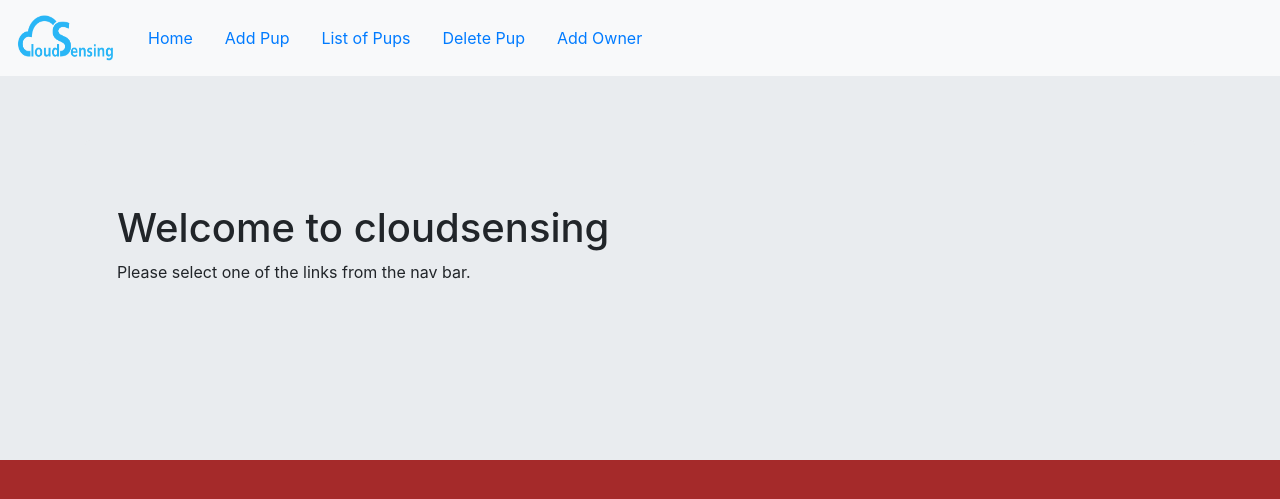
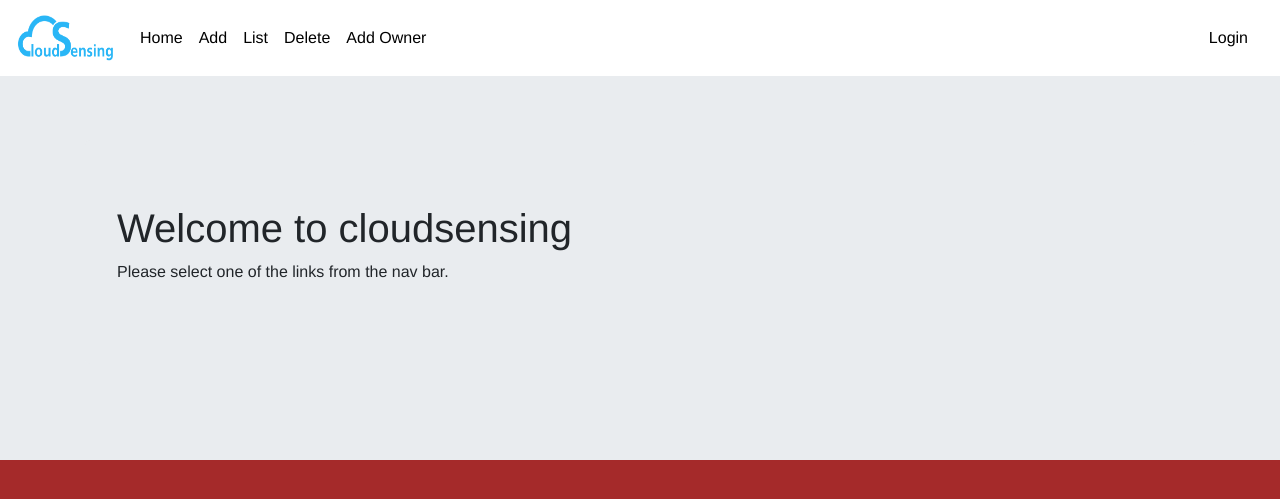
Before and after one commit to HenryITS/flask_db_nav, a Flask app: page / in a window 1280 px wide. Shown: the top 499 px of the page. Run offline with Flask 2, Linux system fonts and the light colour scheme; some libraries are stand-ins or nearby versions.

Commit message:
cloudsensing navbar

```diff
--- a/static/CSS/main.css
+++ b/static/CSS/main.css
@@ -1,3 +1,26 @@
+header {
+  background-color: #DFB887;
+  height: 35px;
+  width: 100%;
+  opacity: .9;
+  margin-bottom: 10px;
+}
+
 body {
      background-color: brown;
+     margin: 0;
+     padding: 0;
+     font-family: "Helvetica Neue", Helvetica, Arial, sans-serif;
+     color: border-left: ;
 }
+
+
+
+#Nav a {
+    color: black;
+}
+
+#Nav a:hover {
+    color: #29B6F6;
+    text-decoration: underline;
+}
--- a/templates/base.html
+++ b/templates/base.html
@@ -17,23 +17,55 @@
 
 <body>
 
-    <nav class="navbar navbar-expand-lg navbar-light bg-light">
-        <a class="navbar-brand" href="{{url_for('index')}}">
+    <!-- <nav class="navbar navbar-expand-lg navbar-light bg-light" style="background-color: #29B6F6;">
+        <a class="navbar-brand" href="{{ url_for('index') }}">
             <img src="{{url_for('static', filename='cloudsensing.png')}}" width="100" height="50" class="d-inline-block align-top" alt="">
-            <a class="nav-item nav-link" href="{{ url_for('index') }}">Home</a>
-            <a class="nav-item nav-link" href="{{ url_for('add_pup') }}">Add Pup</a>
-            <a class="nav-item nav-link" href="{{ url_for('list_pup') }}">List of Pups</a>
-            <a class="nav-item nav-link" href="{{ url_for('del_pup') }}">Delete Pup</a>
-            <a class="nav-item nav-link" href="{{ url_for('add_owner') }}">Add Owner</a>
+            <a class="nav-link" id="navanchor" href="{{ url_for('index') }}">Home</a>
+            <a class="nav-link" id="navanchor" href="{{ url_for('add_pup') }}">Add Pup</a>
+            <a class="nav-link" id="navanchor" href="{{ url_for('list_pup') }}">List of Pups</a>
+            <a class="nav-link" id="navanchor" href="{{ url_for('del_pup') }}">Delete Pup</a>
+            <a class="nav-link" id="navanchor" href="{{ url_for('add_owner') }}">Add Owner</a>
         </a>
+    </nav> -->
+
+
+
+    <nav id="Nav" class="navbar navbar-expand-lg navbar navbar-light" style="background-color: white;">
+        <a class="navbar-brand" href="{{ url_for('index') }}">
+      <img src="{{url_for('static', filename='cloudsensing.png')}}" width="100" height="50" class="d-inline-block align-top" alt="logo">
+    </a>
+      <button class="navbar-toggler" type="button" data-toggle="collapse" data-target="#navbarNavDropdown" aria-controls="navbarNavDropdown" aria-expanded="false" aria-label="Toggle navigation">
+        <span class="navbar-toggler-icon"></span>
+      </button>
+      <div class="<collapse navbar-collapse" id="navbarNavDropdown">
+        <ul class="navbar-nav">
+          <li class="nav-item active">
+            <a class="nav-link" href="{{ url_for('index') }}">Home<span class="sr-only">(current)</span></a>
+          </li>
+          <li class="nav-item">
+            <a class="nav-link" href="{{ url_for('add_pup') }}">Add</a>
+          </li>
+          <li class="nav-item">
+            <a class="nav-link" href="{{ url_for('list_pup') }}">List</a>
+          </li>
+          <li class="nav-item">
+            <a class="nav-link" href="{{ url_for('del_pup') }}">Delete</a>
+          </li>
+          <li class="nav-item">
+            <a class="nav-link" href="{{ url_for('add_owner') }}">Add Owner</a>
+          </li>
+         </ul>
+      </div>
+      <span>
+         <a class="nav-link" href="login.html">Login</a>
+      </span>
     </nav>
+
     <div class="jumbotron jumbotron-fluid">
        <div class="container">
            {% block content %} {% endblock %}
        </div>
+    </div>
 
-
-   </div>
 </body>
-
 </html>
```
